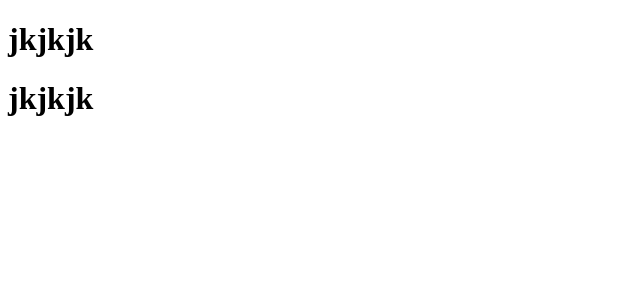
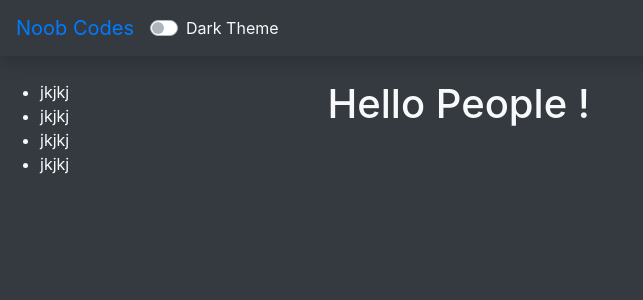
Before and after one commit to shelcia/noobcodes, a React (Create React App) app: page / in a window 1280 px wide. Shown: the top 300 px of the page, without its empty margins (0-643 px from the left). Built offline with nearby package versions, Linux system fonts and the light colour scheme.

Commit message:
added theme

```diff
--- a/package.json
+++ b/package.json
@@ -3,12 +3,12 @@
   "version": "0.1.0",
   "private": true,
   "dependencies": {
-    "@material-ui/core": "^4.11.0",
     "@testing-library/jest-dom": "^5.11.5",
     "@testing-library/react": "^11.1.1",
     "@testing-library/user-event": "^12.2.0",
     "react": "^17.0.1",
     "react-dom": "^17.0.1",
+    "react-router-dom": "^5.2.0",
     "react-scripts": "4.0.0",
     "web-vitals": "^0.2.4"
   },
--- a/public/index.html
+++ b/public/index.html
@@ -13,6 +13,13 @@
       rel="stylesheet"
       href="https://fonts.googleapis.com/css?family=Roboto:300,400,500,700&display=swap"
     />
+    <link
+      rel="stylesheet"
+      href="https://maxcdn.bootstrapcdn.com/bootstrap/4.5.2/css/bootstrap.min.css"
+    />
+    <script src="https://ajax.googleapis.com/ajax/libs/jquery/3.5.1/jquery.min.js"></script>
+    <script src="https://cdnjs.cloudflare.com/ajax/libs/popper.js/1.16.0/umd/popper.min.js"></script>
+    <script src="https://maxcdn.bootstrapcdn.com/bootstrap/4.5.2/js/bootstrap.min.js"></script>
     <title>React App</title>
   </head>
   <body>
--- a/src/App.js
+++ b/src/App.js
@@ -1,10 +1,15 @@
 import React from "react";
+import { BrowserRouter, Route, Switch } from "react-router-dom";
+import HomePage from "./components/mainpage/HomePage";
 
 const App = () => {
   return (
     <React.Fragment>
-      <h1>jkjkjk</h1>
-      <h1>jkjkjk</h1>
+      <BrowserRouter>
+        <Switch>
+          <Route to="/" exact component={HomePage} />
+        </Switch>
+      </BrowserRouter>
     </React.Fragment>
   );
 };
--- /dev/null
+++ b/src/components/mainpage/HomePage.jsx
@@ -0,0 +1,50 @@
+import React, { useState } from "react";
+import SideNav from "./SideNav";
+
+const HomePage = () => {
+  const [darkTheme, setDarkTheme] = useState(true);
+
+  return (
+    <React.Fragment>
+      <div
+        className={darkTheme ? "bg-dark text-light" : "bg-light text-dark"}
+        style={{ height: "100vh" }}
+      >
+        <nav
+          className={
+            darkTheme
+              ? "navbar navbar-expand-sm bg-dark shadow"
+              : "navbar navbar-expand-sm bg-light shadow"
+          }
+        >
+          <a className="navbar-brand" href="/">
+            Noob Codes
+          </a>
+          <form>
+            <div className="custom-control custom-switch">
+              <input
+                type="checkbox"
+                className="custom-control-input"
+                onChange={() => setDarkTheme(!darkTheme)}
+                id="switch1"
+              />
+              <label className="custom-control-label" htmlFor="switch1">
+                Dark Theme
+              </label>
+            </div>
+          </form>
+        </nav>
+        <div className="row mt-4">
+          <div className="col-sm-3">
+            <SideNav />
+          </div>
+          <div className="col-sm-9">
+            <h1>Hello People !</h1>
+          </div>
+        </div>
+      </div>
+    </React.Fragment>
+  );
+};
+
+export default HomePage;
--- /dev/null
+++ b/src/components/mainpage/SideNav.jsx
@@ -0,0 +1,14 @@
+import React from 'react';
+
+const SideNav = () => {
+    return ( <React.Fragment>
+        <ul>
+            <li>jkjkj</li>
+            <li>jkjkj</li>
+            <li>jkjkj</li>
+            <li>jkjkj</li>
+        </ul>
+    </React.Fragment> );
+}
+
+export default SideNav;
--- /dev/null
+++ b/src/styles/style.css
@@ -0,0 +1,4 @@
+* {
+  font-family: "Roboto", sans-serif;
+}
+/*# sourceMappingURL=style.css.map */
--- /dev/null
+++ b/src/styles/style.scss
@@ -0,0 +1,3 @@
+* {
+  font-family: "Roboto", sans-serif;
+}
```
Also changed, not shown: 2 other files (tests, documents, lock files or other folders).
